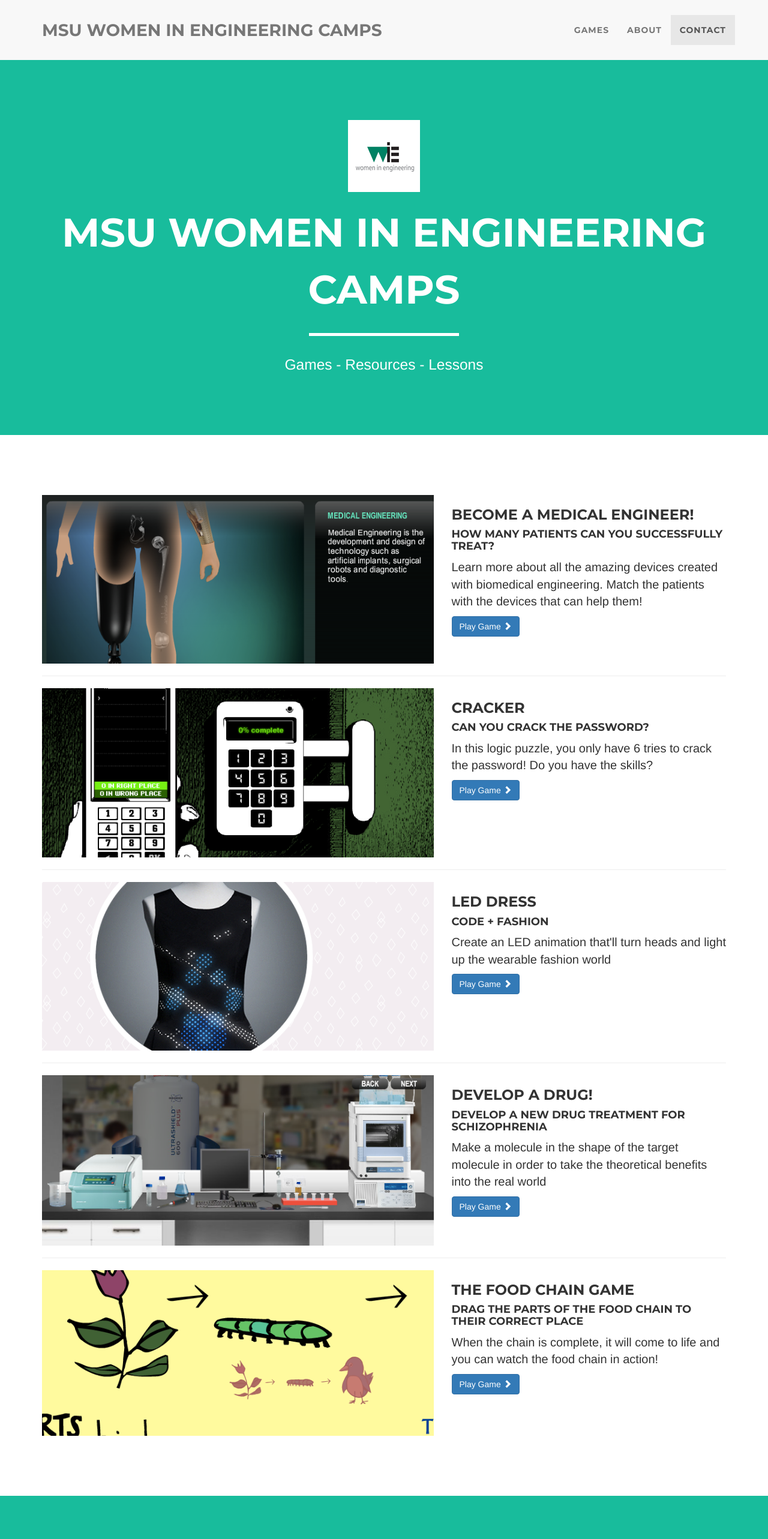
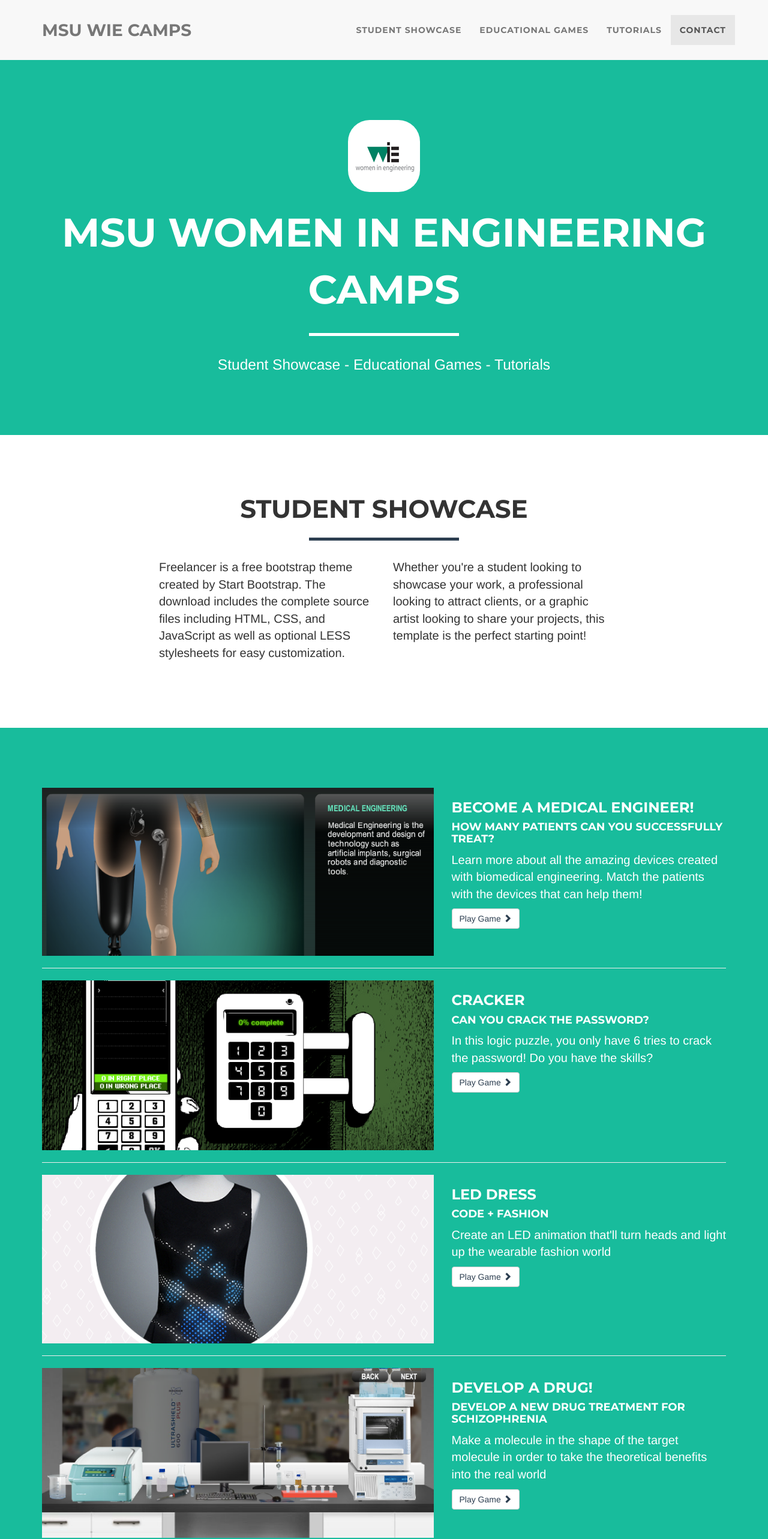
Before and after one commit to ramaa24/MSUWomenInEngineering.github.io, a plain HTML site: page index.html in a window 1280 px wide. Shown: the top 2565 px of the page at 60% size. Drawn offline with nearby package versions, Linux system fonts and the light colour scheme.

Commit message:
index.html cleanup

```diff
--- a/index.html
+++ b/index.html
@@ -44,7 +44,7 @@
                     <span class="icon-bar"></span>
                     <span class="icon-bar"></span>
                 </button>
-                <a class="navbar-brand" href="#page-top">MSU Women in Engineering Camps</a>
+                <a class="navbar-brand" href="#page-top">MSU WIE Camps</a>
             </div>
 
             <!-- Collect the nav links, forms, and other content for toggling -->
@@ -54,10 +54,13 @@
                         <a href="#page-top"></a>
                     </li>
                     <li class="page-scroll">
-                        <a href="#portfolio">Games</a>
+                        <a href="#showcase">Student Showcase</a>
                     </li>
                     <li class="page-scroll">
-                        <a href="#about">About</a>
+                        <a href="#games">Educational Games</a>
+                    </li>
+                    <li class="page-scroll">
+                        <a href="#tutorials">Tutorials</a>
                     </li>
                     <li class="page-scroll">
                         <a href="#contact">Contact</a>
@@ -74,21 +77,41 @@
         <div class="container">
             <div class="row">
                 <div class="col-lg-12">
-                    <img class="img-responsive" src="img/WIE.png" alt="">
+                    <img class="img-responsive" src="img/WIE.png" alt="WIE logo" style="border-radius:30%">
                     <div class="intro-text">
                         <span class="name">MSU Women in Engineering Camps</span>
                         <hr class="star-light">
-                        <span class="skills">Games - Resources - Lessons</span>
+                        <span class="skills">Student Showcase - Educational Games - Tutorials</span>
                     </div>
                 </div>
             </div>
         </div>
     </header>
 
-    <!-- Portfolio Grid Section -->
-    <section id="portfolio">
+    <!-- Student Showcase Section -->
+    <section id="showcase">
         <div class="container">
-             <!-- Project One -->
+            <div class="row">
+                <div class="col-lg-12 text-center">
+                    <h2>Student Showcase</h2>
+                    <hr class="star-primary">
+                </div>
+            </div>
+            <div class="row">
+                <div class="col-lg-4 col-lg-offset-2">
+                    <p>Freelancer is a free bootstrap theme created by Start Bootstrap. The download includes the complete source files including HTML, CSS, and JavaScript as well as optional LESS stylesheets for easy customization.</p>
+                </div>
+                <div class="col-lg-4">
+                    <p>Whether you're a student looking to showcase your work, a professional looking to attract clients, or a graphic artist looking to share your projects, this template is the perfect starting point!</p>
+                </div>
+            </div>
+        </div>
+    </section>
+
+    <!-- Games List Section -->
+    <section class="success" id="games">
+        <div class="container">
+            <!-- Game One -->
             <div class="row">
                 <div class="col-md-7">
                     <a href="https://www.centreofthecell.org/learn-play/games/become-a-medical-engineer/"  target="_blank">
@@ -99,14 +122,14 @@
                     <h3>Become a Medical Engineer!</h3>
                     <h4>How many patients can you successfully treat?</h4>
                     <p>Learn more about all the amazing devices created with biomedical engineering.  Match the patients with the devices that can help them!</p>
-                <a class="btn btn-primary" href="https://www.centreofthecell.org/learn-play/games/become-a-medical-engineer/"  target="_blank">Play Game <span class="glyphicon glyphicon-chevron-right"></span></a>
+                    <a class="btn btn-default" href="https://www.centreofthecell.org/learn-play/games/become-a-medical-engineer/"  target="_blank">Play Game <span class="glyphicon glyphicon-chevron-right"></span></a>
                 </div>
             </div>
             <!-- /.row -->
 
-        <hr>
+            <hr/>
 
-        <!-- Project Two -->
+            <!-- Game Two -->
             <div class="row">
                 <div class="col-md-7">
                     <a href="http://www.sciencemuseum.org.uk/online_science/games/cracker" target="_blank">
@@ -117,14 +140,14 @@
                     <h3>Cracker</h3>
                     <h4>Can you crack the password?</h4>
                     <p>In this logic puzzle, you only have 6 tries to crack the password!  Do you have the skills?</p>
-                <a class="btn btn-primary" href="http://www.sciencemuseum.org.uk/online_science/games/cracker" target="_blank">Play Game <span class="glyphicon glyphicon-chevron-right"></span></a>
+                    <a class="btn btn-default" href="http://www.sciencemuseum.org.uk/online_science/games/cracker" target="_blank">Play Game <span class="glyphicon glyphicon-chevron-right"></span></a>
                 </div>
             </div>
             <!-- /.row -->
 
-        <hr>
+            <hr/>
 
-        <!-- Project Three -->
+            <!-- Game Three -->
             <div class="row">
                 <div class="col-md-7">
                     <a href="https://www.madewithcode.com/project/fashion" target="_blank">
@@ -135,14 +158,14 @@
                     <h3>LED Dress</h3>
                     <h4>Code + Fashion</h4>
                     <p>Create an LED animation that'll turn heads and light up the wearable fashion world</p>
-                <a class="btn btn-primary" href="https://www.madewithcode.com/project/fashion" target="_blank">Play Game <span class="glyphicon glyphicon-chevron-right"></span></a>
+                    <a class="btn btn-default" href="https://www.madewithcode.com/project/fashion" target="_blank">Play Game <span class="glyphicon glyphicon-chevron-right"></span></a>
                 </div>
             </div>
             <!-- /.row -->
 
-        <hr>
+            <hr/>
 
-        <!-- Project Four -->
+            <!-- Game Four -->
             <div class="row">
 
                 <div class="col-md-7">
@@ -154,14 +177,14 @@
                     <h3>Develop a Drug!</h3>
                     <h4>Develop a new drug treatment for schizophrenia</h4>
                     <p>Make a molecule in the shape of the target molecule in order to take the theoretical benefits into the real world</p>
-                <a class="btn btn-primary" href="https://www.centreofthecell.org/learn-play/games/develop-a-drug/" target="_blank">Play Game <span class="glyphicon glyphicon-chevron-right"></span></a>
+                    <a class="btn btn-default" href="https://www.centreofthecell.org/learn-play/games/develop-a-drug/" target="_blank">Play Game <span class="glyphicon glyphicon-chevron-right"></span></a>
                 </div>
             </div>
             <!-- /.row -->
 
-        <hr>
+            <hr/>
 
-        <!-- Project Five -->
+            <!-- Game Five -->
             <div class="row">
                 <div class="col-md-7">
                     <a href="http://www.sheppardsoftware.com/content/animals/kidscorner/games/foodchaingame.htm" target="_blank">
@@ -172,37 +195,12 @@
                     <h3>The Food Chain Game</h3>
                     <h4>Drag the parts of the food chain to their correct place</h4>
                     <p>When the chain is complete, it will come to life and you can watch the food chain in action!</p>
-                <a class="btn btn-primary" href="http://www.sheppardsoftware.com/content/animals/kidscorner/games/foodchaingame.htm" target="_blank">Play Game <span class="glyphicon glyphicon-chevron-right"></span></a>
+                    <a class="btn btn-default" href="http://www.sheppardsoftware.com/content/animals/kidscorner/games/foodchaingame.htm" target="_blank">Play Game <span class="glyphicon glyphicon-chevron-right"></span></a>
                 </div>
             </div>
-        <!-- /.row --></div>
+            <!-- /.row -->
         </div>
-        </div>
-    </section>
-
-    <!-- About Section -->
-    <section class="success" id="about">
-        <div class="container">
-            <div class="row">
-                <div class="col-lg-12 text-center">
-                    <h2>About</h2>
-                    <hr class="star-light">
-                </div>
-            </div>
-            <div class="row">
-                <div class="col-lg-4 col-lg-offset-2">
-                    <p>Freelancer is a free bootstrap theme created by Start Bootstrap. The download includes the complete source files including HTML, CSS, and JavaScript as well as optional LESS stylesheets for easy customization.</p>
-                </div>
-                <div class="col-lg-4">
-                    <p>Whether you're a student looking to showcase your work, a professional looking to attract clients, or a graphic artist looking to share your projects, this template is the perfect starting point!</p>
-                </div>
-                <div class="col-lg-8 col-lg-offset-2 text-center">
-                    <a href="#" class="btn btn-lg btn-outline">
-                        <i class="fa fa-download"></i> Download Theme
-                    </a>
-                </div>
-            </div>
-        </div>
+        <!-- /.container -->
     </section>
 
     <!-- Contact Section -->
@@ -477,10 +475,6 @@
     <script src="js/classie.js"></script>
     <script src="js/cbpAnimatedHeader.js"></script>
 
-    <!-- Contact Form JavaScript -->
-    <script src="js/jqBootstrapValidation.js"></script>
-    <script src="js/contact_me.js"></script>
-
     <!-- Custom Theme JavaScript -->
     <script src="js/freelancer.js"></script>
 
```
Lines whose indentation alone changed are shown as unchanged.
